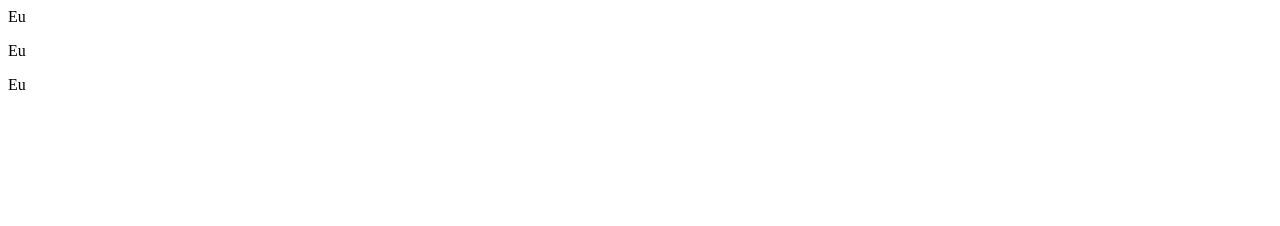
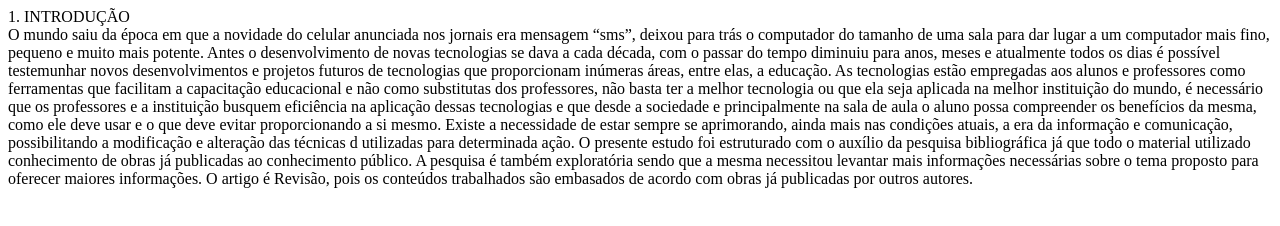
Before and after one commit to lancalasans/Topicos-SI, a plain HTML site: page index.html in a window 1280 px wide. Drawn offline with Linux system fonts and the light colour scheme.

Commit message:
Update index.html

```diff
--- a/index.html
+++ b/index.html
@@ -7,8 +7,12 @@
     <title>Teste</title>
 </head>
 <body>
-    <p>Eu</p>
-    <p>Eu</p>
-    <p>Eu</p>
+ <p>
+    1. INTRODUÇÃO <br>
+O mundo saiu da época em que a novidade do celular anunciada nos jornais era mensagem “sms”, deixou para trás o computador do tamanho de uma sala para dar lugar a um computador mais fino, pequeno e muito mais potente. Antes o desenvolvimento de novas tecnologias se dava a cada década, com o passar do tempo diminuiu para anos, meses e atualmente todos os dias é possível testemunhar novos desenvolvimentos e projetos futuros de tecnologias que proporcionam inúmeras áreas, entre elas, a educação.
+
+As tecnologias estão empregadas aos alunos e professores como ferramentas que facilitam a capacitação educacional e não como substitutas dos professores, não basta ter a melhor tecnologia ou que ela seja aplicada na melhor instituição do mundo, é necessário que os professores e a instituição busquem eficiência na aplicação dessas tecnologias e que desde a sociedade e principalmente na sala de aula o aluno possa compreender os benefícios da mesma, como ele deve usar e o que deve evitar proporcionando a si mesmo.
+
+Existe a necessidade de estar sempre se aprimorando, ainda mais nas condições atuais, a era da informação e comunicação, possibilitando a modificação e alteração das técnicas d utilizadas para determinada ação. O presente estudo foi estruturado com o auxílio da pesquisa bibliográfica já que todo o material utilizado conhecimento de obras já publicadas ao conhecimento público. A pesquisa é também exploratória sendo que a mesma necessitou levantar mais informações necessárias sobre o tema proposto para oferecer maiores informações. O artigo é Revisão, pois os conteúdos trabalhados são embasados de acordo com obras já publicadas por outros autores.
 </body>
 </html>
```
